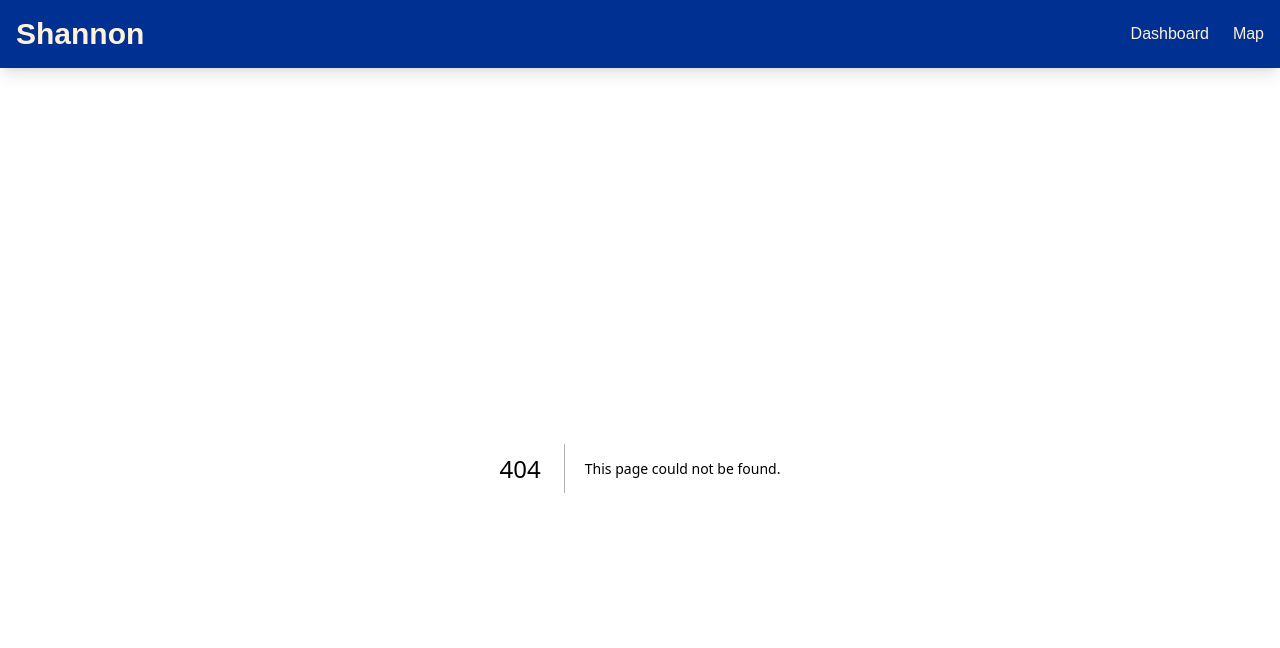
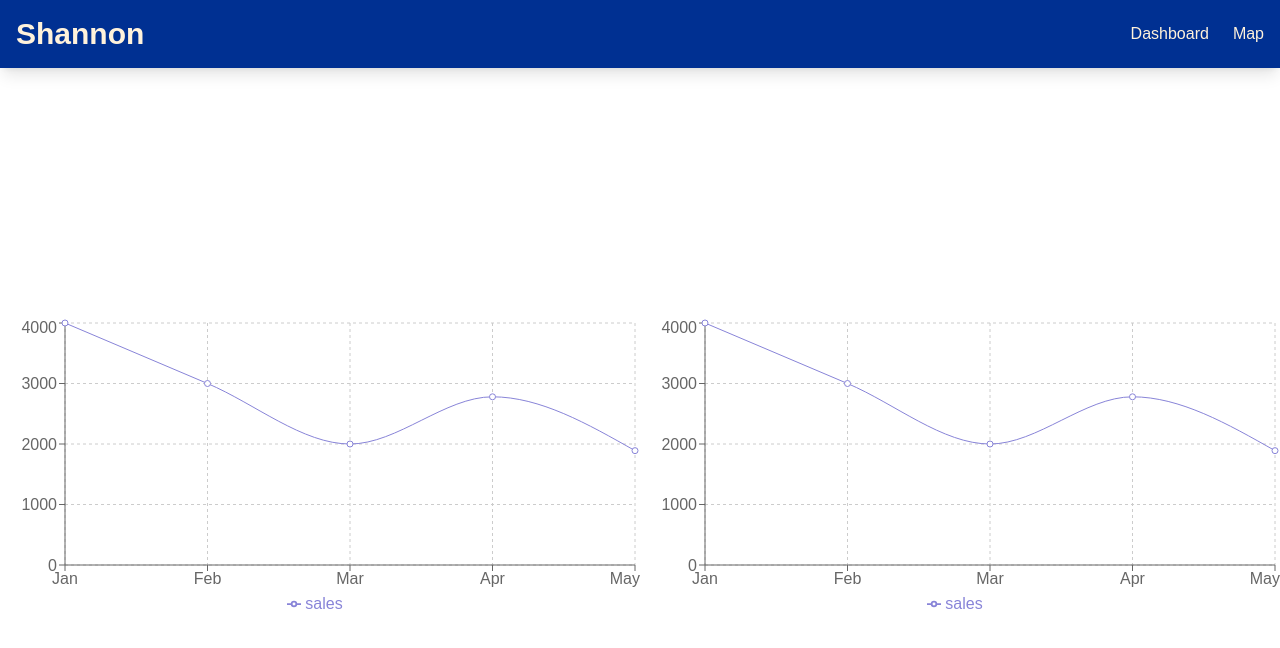
Before and after one commit to sksmagr23/shannon_frontend, a Next.js app in the folder shannon/: page /dashboard in a window 1280 px wide. Before the commit this address had no page. Shown: the top 648 px of the page. Built offline with nearby package versions, Linux system fonts and the light colour scheme.

Commit message:
Add Recharts library and create dashboard page with line charts using dummy data

```diff
--- a/shannon/package.json
+++ b/shannon/package.json
@@ -15,7 +15,8 @@
     "mapbox-gl": "^3.10.0",
     "next": "15.2.0",
     "react": "^19.0.0",
-    "react-dom": "^19.0.0"
+    "react-dom": "^19.0.0",
+    "recharts": "^2.15.1"
   },
   "devDependencies": {
     "@eslint/eslintrc": "^3",
--- /dev/null
+++ b/shannon/src/app/dashboard/page.jsx
@@ -0,0 +1,46 @@
+"use client";
+import {
+  LineChart,
+  Line,
+  XAxis,
+  YAxis,
+  CartesianGrid,
+  Tooltip,
+  Legend,
+  ResponsiveContainer,
+} from "recharts";
+
+const data = [
+  { name: "Jan", sales: 4000 },
+  { name: "Feb", sales: 3000 },
+  { name: "Mar", sales: 2000 },
+  { name: "Apr", sales: 2780 },
+  { name: "May", sales: 1890 },
+];
+
+const DashboardPage = () => (
+  <div className="flex  items-center justify-center h-screen">
+    <ResponsiveContainer width="95%" height={300}>
+      <LineChart data={data}>
+        <CartesianGrid strokeDasharray="3 3" />
+        <XAxis dataKey="name" />
+        <YAxis />
+        <Tooltip />
+        <Legend />
+        <Line type="monotone" dataKey="sales" stroke="#8884d8" />
+      </LineChart>
+    </ResponsiveContainer>
+    <ResponsiveContainer width="95%" height={300}>
+      <LineChart data={data}>
+        <CartesianGrid strokeDasharray="3 3" />
+        <XAxis dataKey="name" />
+        <YAxis />
+        <Tooltip />
+        <Legend />
+        <Line type="monotone" dataKey="sales" stroke="#8884d8" />
+      </LineChart>
+    </ResponsiveContainer>
+  </div>
+);
+
+export default DashboardPage;
```
Also changed, not shown: shannon/src/app/page.js (+4 -4 lines), 1 other file (tests, documents, lock files or other folders).
